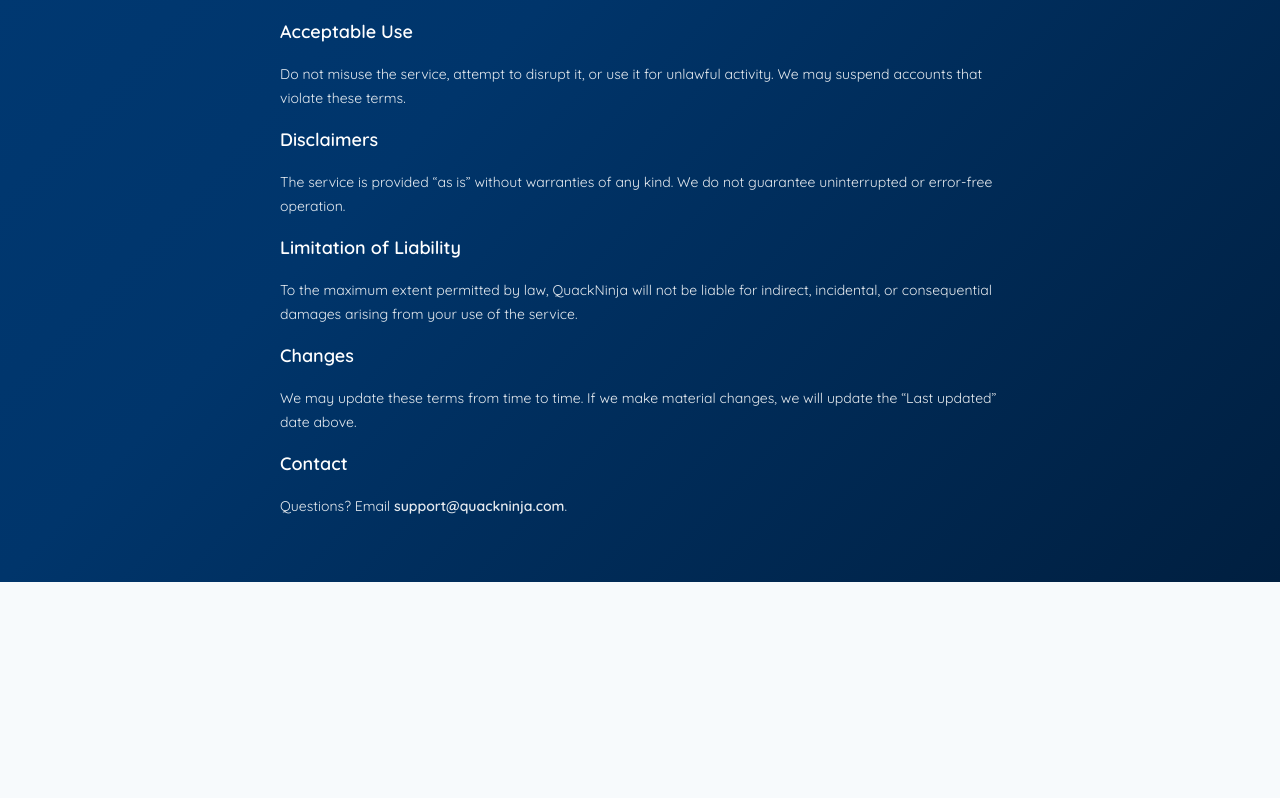
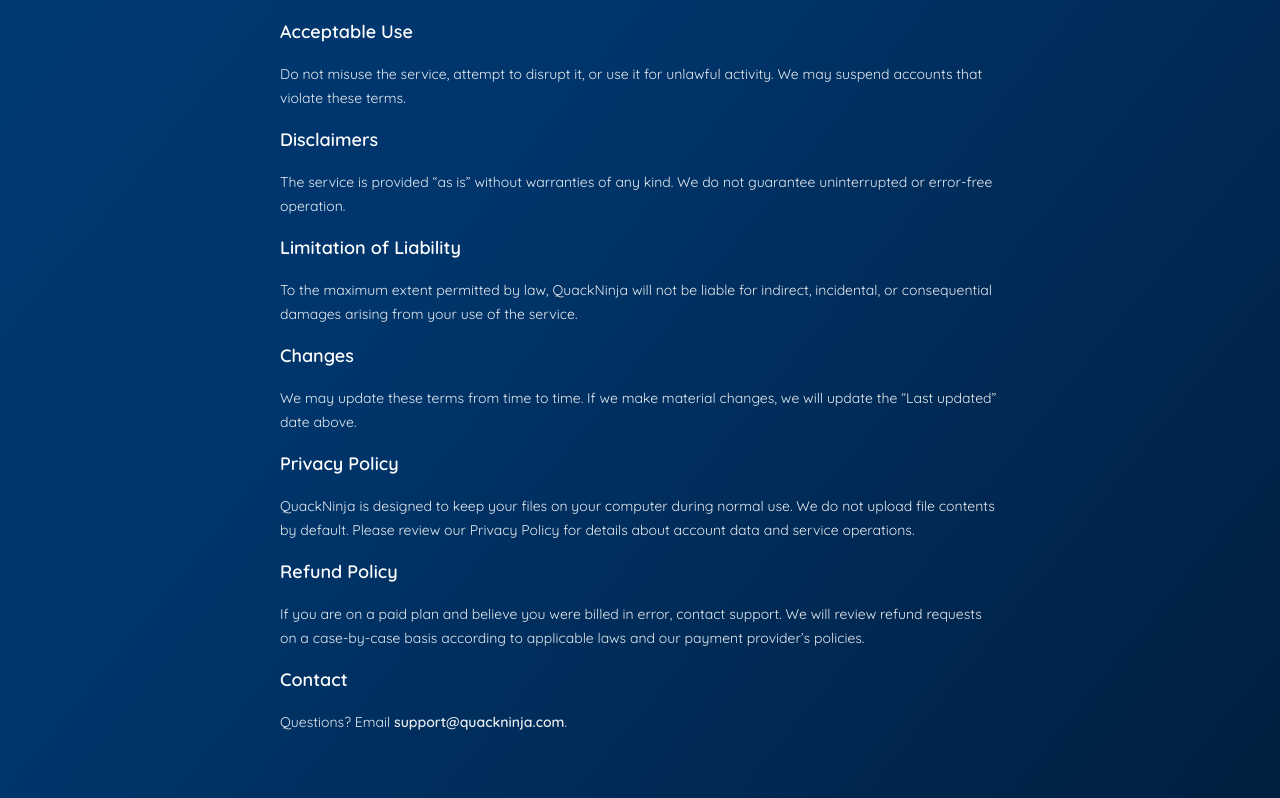
Before and after one commit to LashaDolenjashvili/quack-ninja, a Next.js app: page /terms in a window 1280 px wide. Shown: the part 782-1580 px from the top of the page. Before the commit the page ends 1364 px from the top, so only its background shows below. Built offline with nearby package versions, Linux system fonts and the light colour scheme; no server answers.

Commit message:
Add refund policy

```diff
--- a/app/terms/page.tsx
+++ b/app/terms/page.tsx
@@ -81,6 +81,24 @@
             changes, we will update the “Last updated” date above.
           </p>
 
+          <h2 className="text-lg font-semibold text-white">
+            Privacy Policy
+          </h2>
+          <p>
+            QuackNinja is designed to keep your files on your computer during
+            normal use. We do not upload file contents by default. Please review
+            our Privacy Policy for details about account data and service
+            operations.
+          </p>
+
+          <h2 className="text-lg font-semibold text-white">Refund Policy</h2>
+          <p>
+            If you are on a paid plan and believe you were billed in error,
+            contact support. We will review refund requests on a case-by-case
+            basis according to applicable laws and our payment provider’s
+            policies.
+          </p>
+
           <h2 className="text-lg font-semibold text-white">Contact</h2>
           <p>
             Questions? Email{" "}
```
